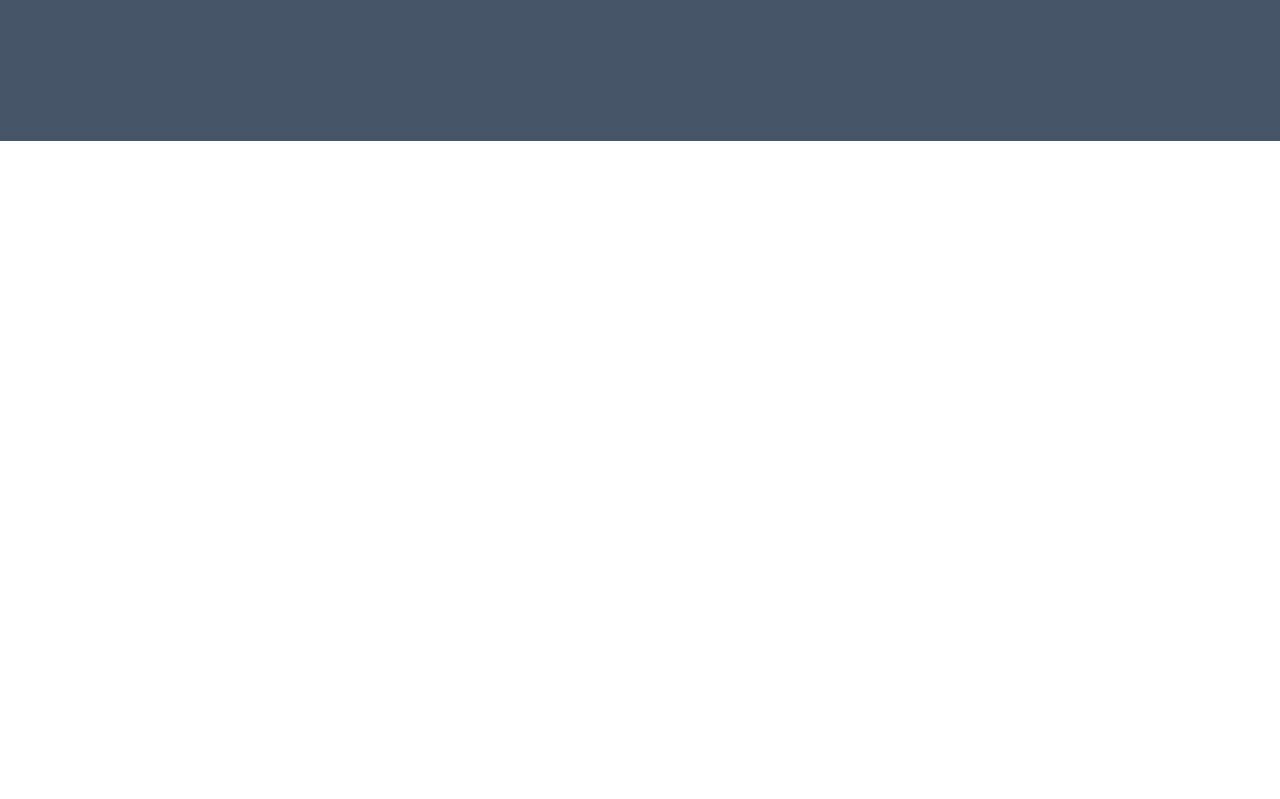
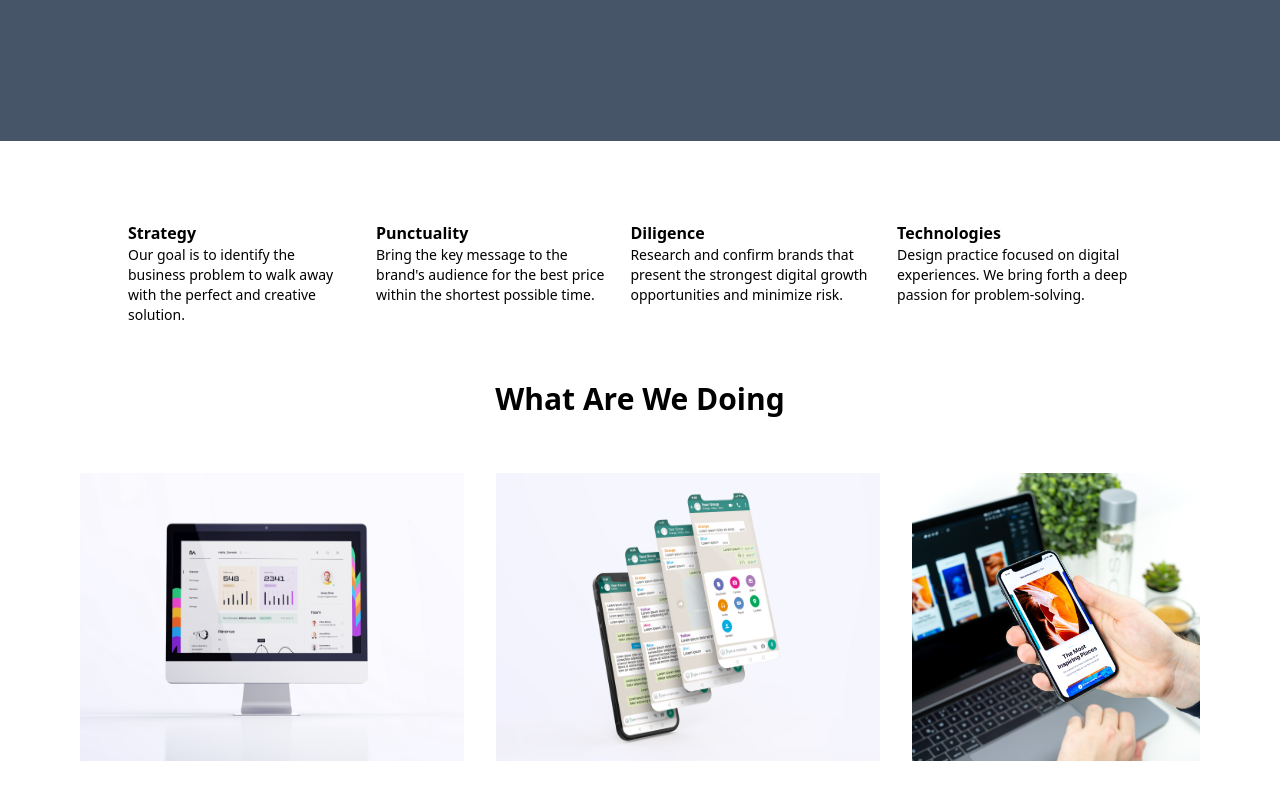
Before and after one commit to maksdevop/tailwind-landing, a website: page index.html in a window 1280 px wide. Shown: the part 519-1318 px from the top of the page. Before the commit the page ends 800 px from the top, so only its background shows below. Drawn offline with Linux system fonts and the light colour scheme.

Commit message:
added second screen

```diff
--- a/index.html
+++ b/index.html
@@ -28,6 +28,35 @@
             <h1 class="font-medium text-6xl text-white mx-auto max-w-lg">Effective Solutions for Your Business</h1>
             <p class="text-center"><button class="px-8 py-4 bg-indigo-600 text-white mt-12">Order Service</button></p>
         </div>
+        <section class="flex  max-w-screen-lg mx-auto pb-14 mt-20">
+            <div class="mr-6">
+                <h3 class="font-semibold">Strategy</h3>
+                <p class="text-sm">Our goal is to identify the business
+                    problem to walk away with the perfect and creative solution.
+                </p>
+            </div>
+            <div class="mr-6">
+                <h3 class="font-semibold">Punctuality</h3>
+                <p class="text-sm">Bring the key message to the brand's audience for the best price within the shortest possible time.</p>
+            </div>
+            <div class="mr-6">
+                <h3 class="font-semibold">Diligence</h3>
+                <p class="text-sm">Research and confirm brands that present the strongest digital growth opportunities and minimize risk.</p>
+            </div>
+            <div class="mr-6">
+                <h3 class="font-semibold">Technologies</h3>
+                <p class="text-sm">Design practice focused on digital experiences. We bring forth a deep passion for problem-solving.</p>
+            </div>
+        </section>
+        <section>
+            <h2 class="font-bold text-center text-3xl">What Are We Doing</h2>
+            <div class="flex justify-between mx-20 my-14">
+
+                <img class="max-w-96 max-h-72" src="./img/1.jfif" alt="">
+                <img class="max-w-96 max-h-72" src="./img/2.jfif" alt="">
+                <img class="max-w-96 max-h-72" src="./img/3.jfif" alt="">
+            </div>
+        </section>
     </div>
 </body>
 </html>
```
Also changed, not shown: img/1.jfif (added), img/2.jfif (added), img/3.jfif (added), public/style.css.
